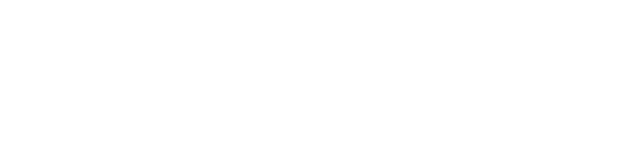
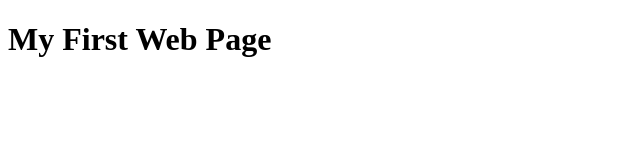
Before and after one commit to ck561210/test, a plain HTML site: page index.html in a window 1280 px wide. Shown: the whole page, without its empty margins (0-640 px from the left). Drawn offline with Linux system fonts and the light colour scheme.

Commit message:
add <h1>

```diff
--- a/index.html
+++ b/index.html
@@ -3,9 +3,9 @@
 <head>
     <meta charset="UTF-8">
     <meta name="viewport" content="width=device-width, initial-scale=1.0">
-    <title>Document</title>
+    <title>My First Web Page</title>
 </head>
 <body>
-
+    <h1>My First Web Page</h1>
 </body>
 </html>
```
